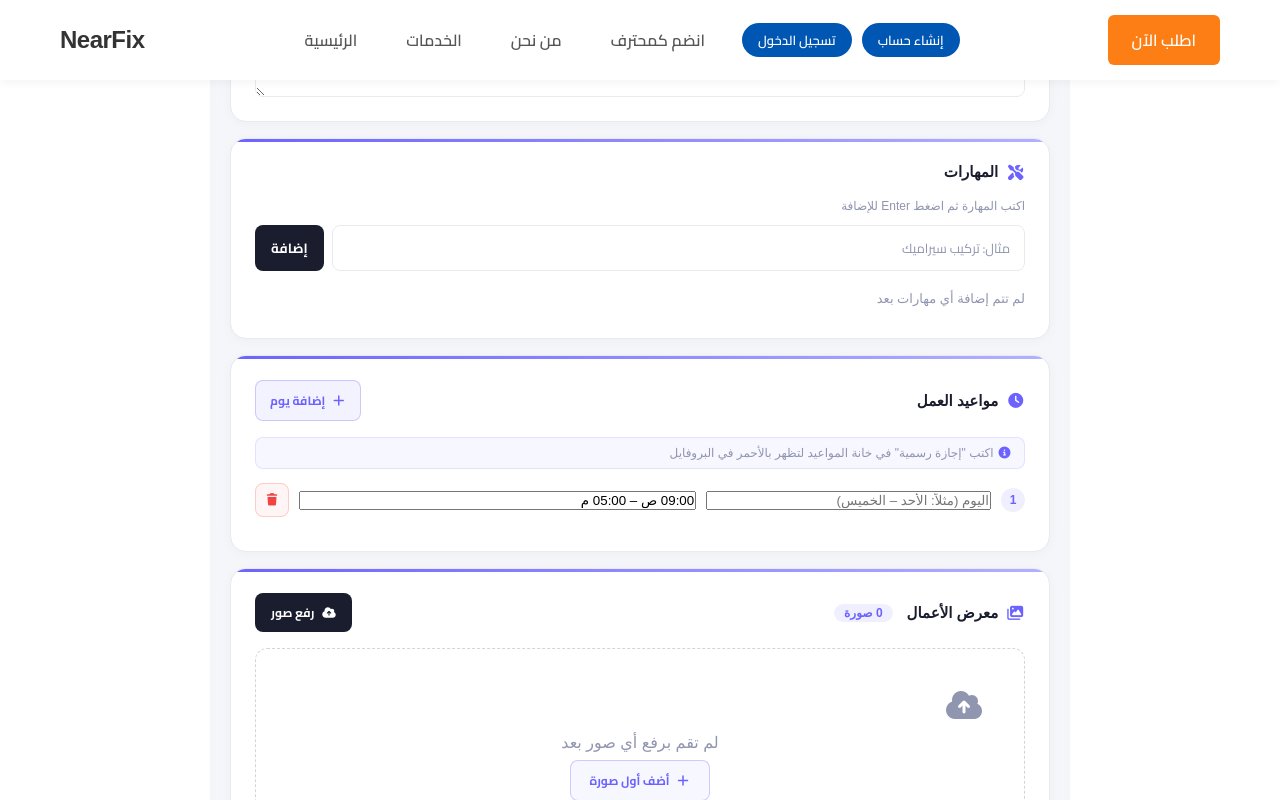
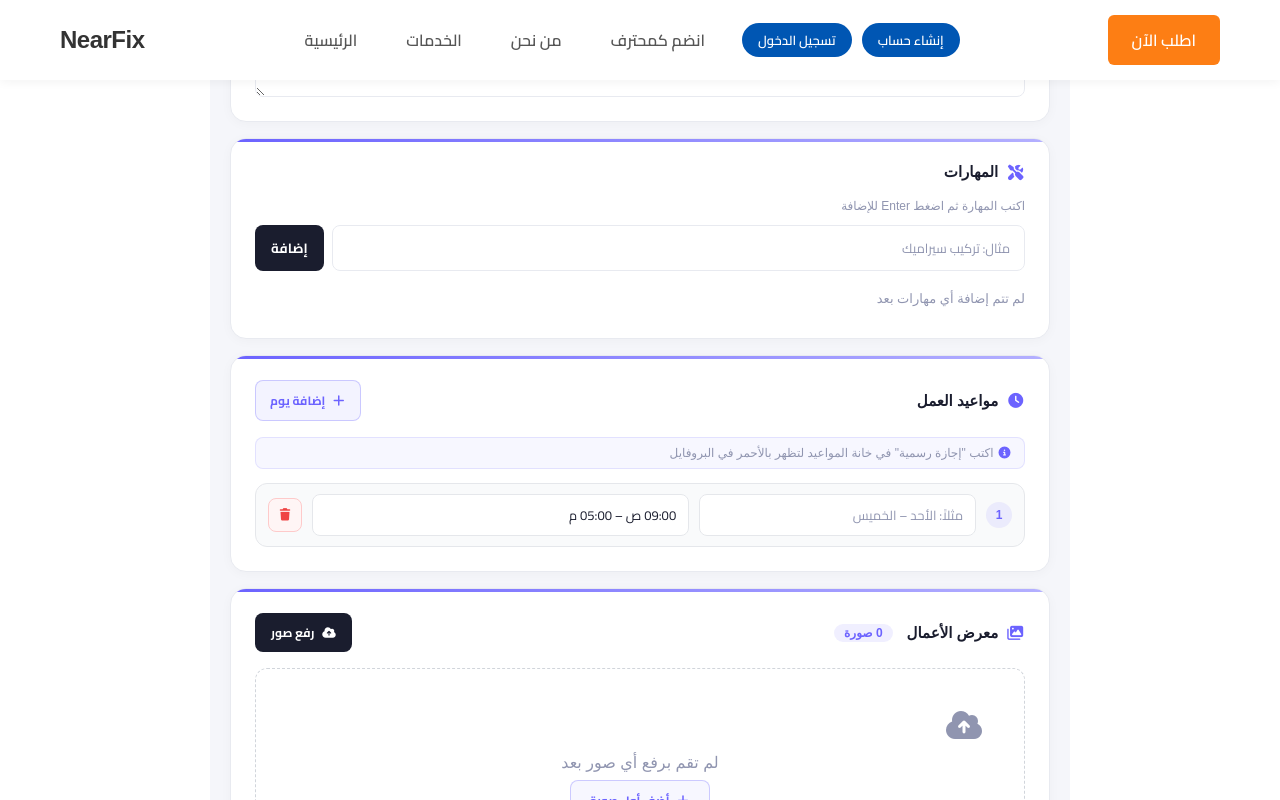
Before and after one commit to Mostafazabady/NearFix, an Angular app: page /update-artisan-profile in a window 1280 px wide. Both pictures are taken after a click on the button "إضافة يوم". Shown: the part 699-1499 px from the top of the page. Built offline with nearby package versions, Linux system fonts and the light colour scheme.

Commit message:
modified update-artisan-profile page ( day )

```diff
--- a/src/app/featuers/update-artisan-profile/update-artisan-profile.html
+++ b/src/app/featuers/update-artisan-profile/update-artisan-profile.html
@@ -155,30 +155,24 @@
               <div formArrayName="schedule" class="schedule-list">
                 <div *ngFor="let ctrl of scheduleArray.controls; let i = index"
                     [formGroupName]="i"
-               style="display:flex;align-items:center;gap:10px;margin-bottom:10px;">
+                    class="schedule-row">
 
-            <span style="width:24px;height:24px;border-radius:50%;background:rgba(108,99,255,.1);
-                         color:#6c63ff;display:flex;align-items:center;justify-content:center;
-                         font-size:12px;font-weight:700;flex-shrink:0;">
-              {{ i + 1 }}
-            </span>
+                  <span class="schedule-num">{{ i + 1 }}</span>
 
                   <input type="text" formControlName="day"
-                   placeholder="اليوم (مثلاً: الأحد – الخميس)"
-                   style="flex:1;">
+                        placeholder="مثلاً: الأحد – الخميس"
+                        class="schedule-input">
 
                   <input type="text" formControlName="hours"
-                   placeholder="المواعيد (مثلاً: 09:00 ص – 05:00 م)"
-                   style="flex:1.4;">
+                        placeholder="مثلاً: 09:00 ص – 05:00 م"
+                        class="schedule-input hours-input">
 
                   <button type="button"
-                    (click)="removeScheduleRow(i)"
-                    [disabled]="scheduleArray.length === 1"
-                    style="width:34px;height:34px;border-radius:8px;border:1px solid #fecaca;
-                           background:#fff5f5;color:#ef4444;cursor:pointer;
-                           display:flex;align-items:center;justify-content:center;flex-shrink:0;">
-              <i class="fas fa-trash" style="font-size:12px;"></i>
+                          class="schedule-delete-btn"
+                          (click)="removeScheduleRow(i)">
+                    <i class="fas fa-trash"></i>
                   </button>
+
                 </div>
               </div>
       </div>
--- a/src/app/featuers/update-artisan-profile/update-artisan-profile.scss
+++ b/src/app/featuers/update-artisan-profile/update-artisan-profile.scss
@@ -742,3 +742,119 @@ $radius-sm:   8px;
     padding: 12px;
   }
 }
+
+
+
+
+
+.schedule-list {
+  display: flex;
+  flex-direction: column;
+  gap: 10px;
+}
+
+.schedule-row {
+  display: flex;
+  align-items: center;
+  gap: 10px;
+  background: #f9fafb;
+  border: 1px solid #e5e7eb;
+  border-radius: 12px;
+  padding: 10px 12px;
+
+  .schedule-num {
+    width: 26px;
+    height: 26px;
+    border-radius: 50%;
+    background: rgba(108, 99, 255, 0.1);
+    color: #6c63ff;
+    display: flex;
+    align-items: center;
+    justify-content: center;
+    font-size: 12px;
+    font-weight: 700;
+    flex-shrink: 0;
+  }
+
+  .schedule-input {
+    flex: 1;
+    min-width: 0; // ✅ ده اللي بيمنع الخروج برا الصفحة
+    padding: 8px 12px;
+    border: 1.5px solid #e5e7eb;
+    border-radius: 8px;
+    font-family: 'Cairo', sans-serif;
+    font-size: 13px;
+    background: white;
+    transition: border-color 0.2s;
+
+    &:focus {
+      outline: none;
+      border-color: #6c63ff;
+      box-shadow: 0 0 0 3px rgba(108, 99, 255, 0.08);
+    }
+  }
+
+  .hours-input {
+    flex: 1.4;
+  }
+
+  .schedule-delete-btn {
+    width: 34px;
+    height: 34px;
+    border-radius: 8px;
+    border: 1px solid #fecaca;
+    background: #fff5f5;
+    color: #ef4444;
+    cursor: pointer;
+    display: flex;
+    align-items: center;
+    justify-content: center;
+    flex-shrink: 0;
+    transition: all 0.2s;
+
+    // ✅ مفيش disabled خالص
+    &:hover {
+      background: #fee2e2;
+      border-color: #ef4444;
+    }
+
+    i { font-size: 12px; }
+  }
+}
+
+// ✅ الريسبونسيف للموبايل
+@media (max-width: 600px) {
+  .schedule-row {
+    flex-wrap: wrap;
+    gap: 8px;
+
+    .schedule-num {
+      order: 1;
+    }
+
+    .schedule-delete-btn {
+      order: 2;
+      margin-right: auto; // ✅ بيدفعه لأقصى اليمين في RTL
+    }
+
+    .schedule-input {
+      order: 3;
+      width: calc(50% - 4px);
+      flex: none; // ✅ في الموبايل بنكسر الـ flex
+    }
+
+    .hours-input {
+      order: 4;
+      width: calc(50% - 4px);
+    }
+  }
+}
+
+@media (max-width: 400px) {
+  .schedule-row {
+    .schedule-input,
+    .hours-input {
+      width: 100%; // ✅ في الشاشات الصغيرة جداً كل input في سطر لوحده
+    }
+  }
+}
--- a/src/app/featuers/update-artisan-profile/update-artisan-profile.ts
+++ b/src/app/featuers/update-artisan-profile/update-artisan-profile.ts
@@ -118,11 +118,15 @@ export class UpdateArtisanProfile implements OnInit {
     }));
   }
 
-  removeScheduleRow(i: number) {
-    if (this.scheduleArray.length > 1) {
-      this.scheduleArray.removeAt(i);
-    }
+removeScheduleRow(i: number) {
+  // ✅ مش بنمنع الحذف خالص، بس لو صف واحد بيمسح ويضيف فاضي
+  if (this.scheduleArray.length === 1) {
+    this.scheduleArray.clear();
+    this.addScheduleRow();
+  } else {
+    this.scheduleArray.removeAt(i);
   }
+}
 
   // ━━━━━━━━━━━━━ المهارات ━━━━━━━━━━━━━
   addSkill(event: Event) {
```
Lines whose indentation alone changed are shown as unchanged.
